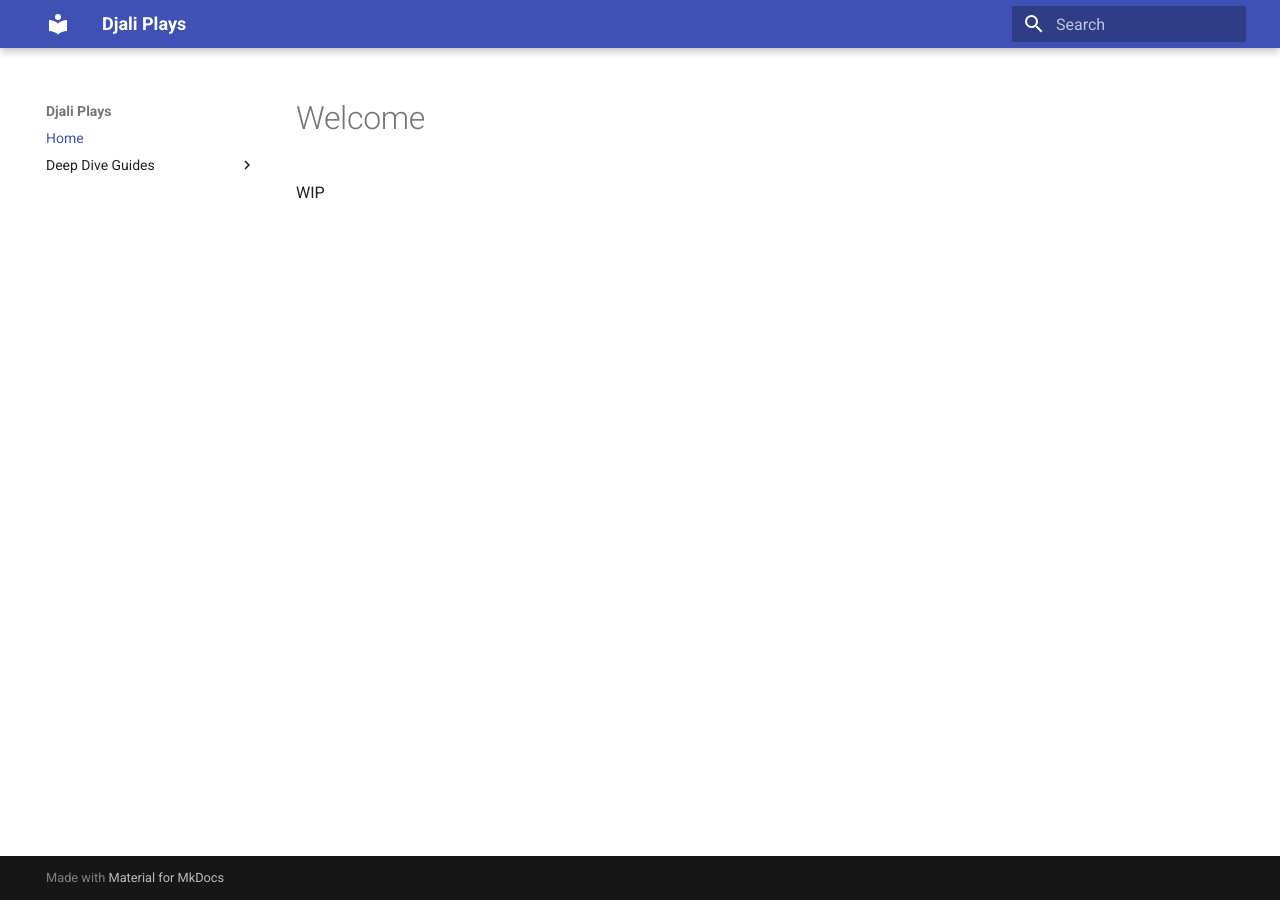
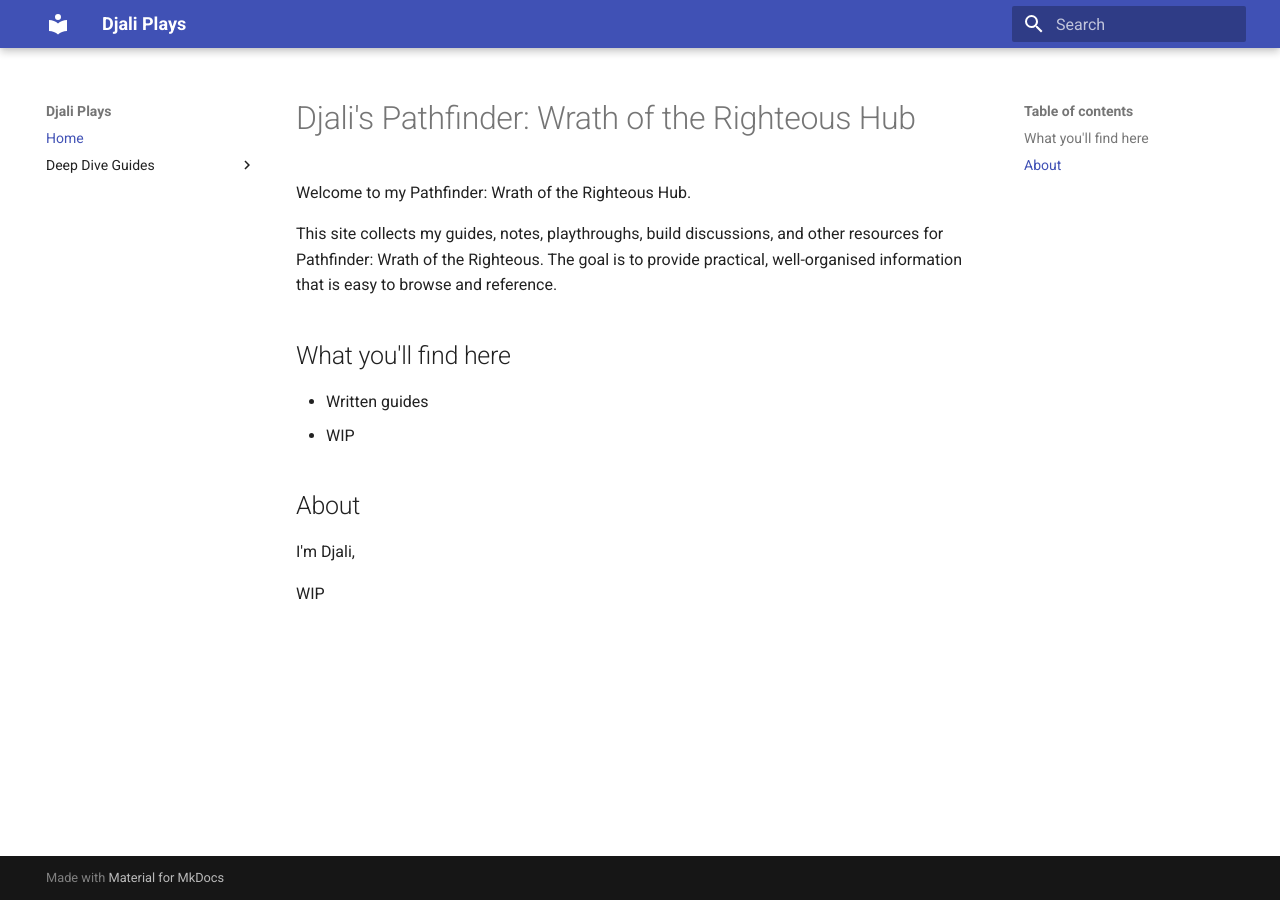
Before and after one commit to djaliplays/WotR_Guides_MkDocs, an MkDocs documentation site: the page built from docs/index.md, in a window 1280 px wide. Built offline with MkDocs 1.6.1 and Material for MkDocs 9.7.7, drawn with Linux system fonts in a browser that asks for light colours.

Commit message:
index page

```diff
--- a/docs/index.md
+++ b/docs/index.md
@@ -1,3 +1,17 @@
-# Welcome
+# Djali's Pathfinder: Wrath of the Righteous Hub
+
+Welcome to my Pathfinder: Wrath of the Righteous Hub.
+
+This site collects my guides, notes, playthroughs, build discussions, and other resources for Pathfinder: Wrath of the Righteous. The goal is to provide practical, well-organised information that is easy to browse and reference.
+
+
+## What you'll find here
+
+* Written guides
+* WIP
+
+## About
+
+I'm Djali,
 
 WIP
```
